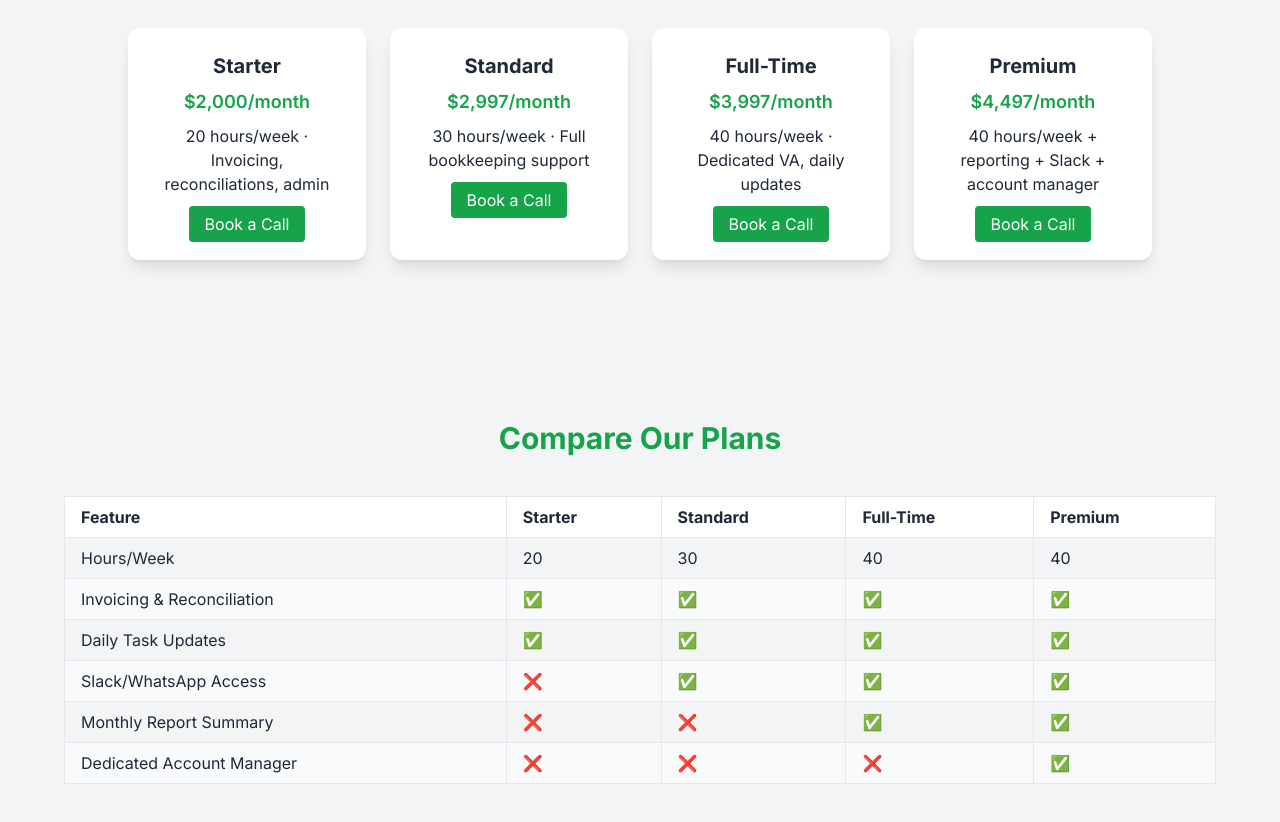
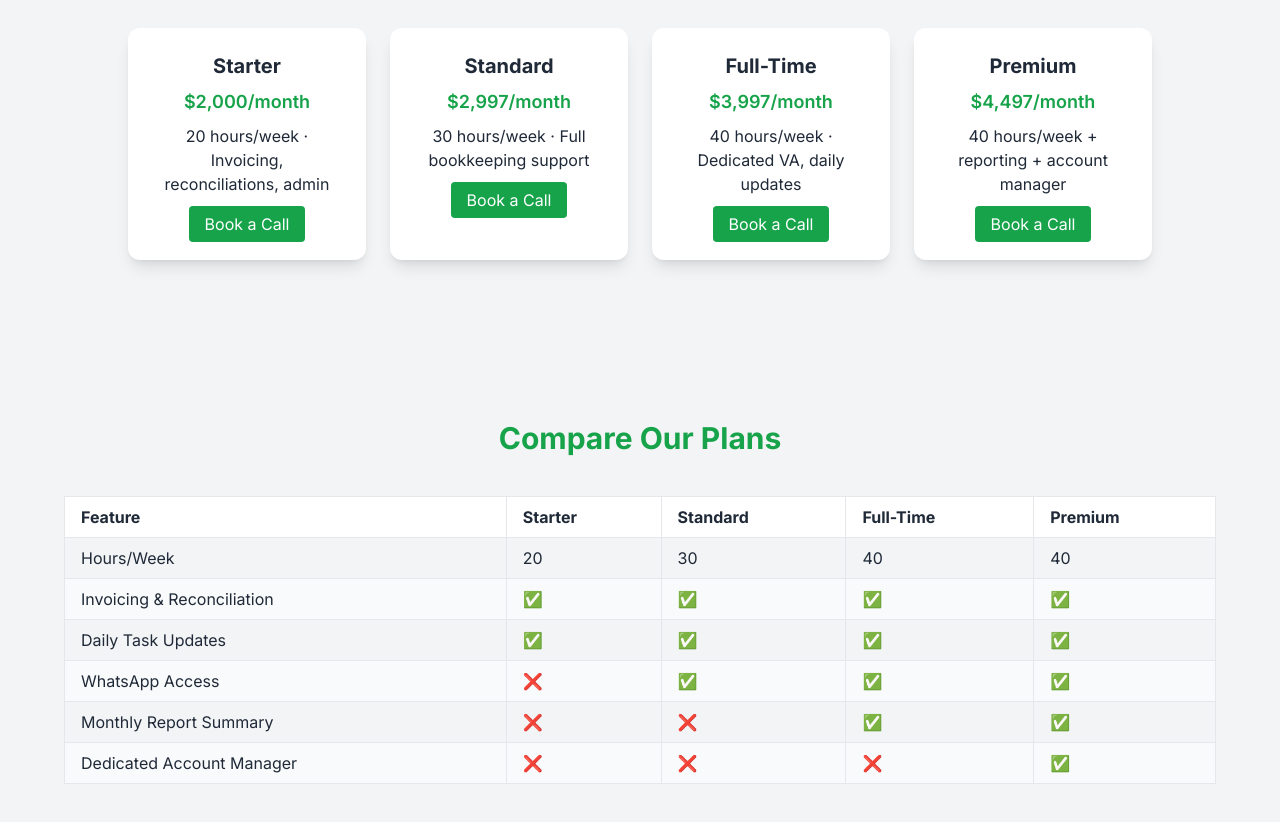
Before and after one commit to Safeswipe/Taskible-Final, a plain HTML site: page taskible_verified/index.html in a window 1280 px wide. Shown: the part 1340-2162 px from the top of the page. Drawn offline with nearby package versions, Linux system fonts and the light colour scheme.

Commit message:
Update index.html

```diff
--- a/taskible_verified/index.html
+++ b/taskible_verified/index.html
@@ -73,7 +73,7 @@
     <div class="bg-white rounded-xl shadow-lg p-6 text-center">
       <h3 class="text-xl font-bold mb-2">Premium</h3>
       <h4 class="text-lg font-semibold text-green-600 mb-2">$4,497/month</h4>
-      <p class="mb-4">40 hours/week + reporting + Slack + account manager</p>
+      <p class="mb-4">40 hours/week + reporting + account manager</p>
       <a href="https://calendly.com/team-taskible/30min" class="bg-green-600 text-white px-4 py-2 rounded hover:bg-green-700">Book a Call</a>
     </div>
   </div>
@@ -115,7 +115,7 @@
           <td class="border px-4 py-2">✅</td>
         </tr>
         <tr class="bg-gray-50">
-          <td class="border px-4 py-2">Slack/WhatsApp Access</td>
+          <td class="border px-4 py-2">WhatsApp Access</td>
           <td class="border px-4 py-2">❌</td>
           <td class="border px-4 py-2">✅</td>
           <td class="border px-4 py-2">✅</td>
```
